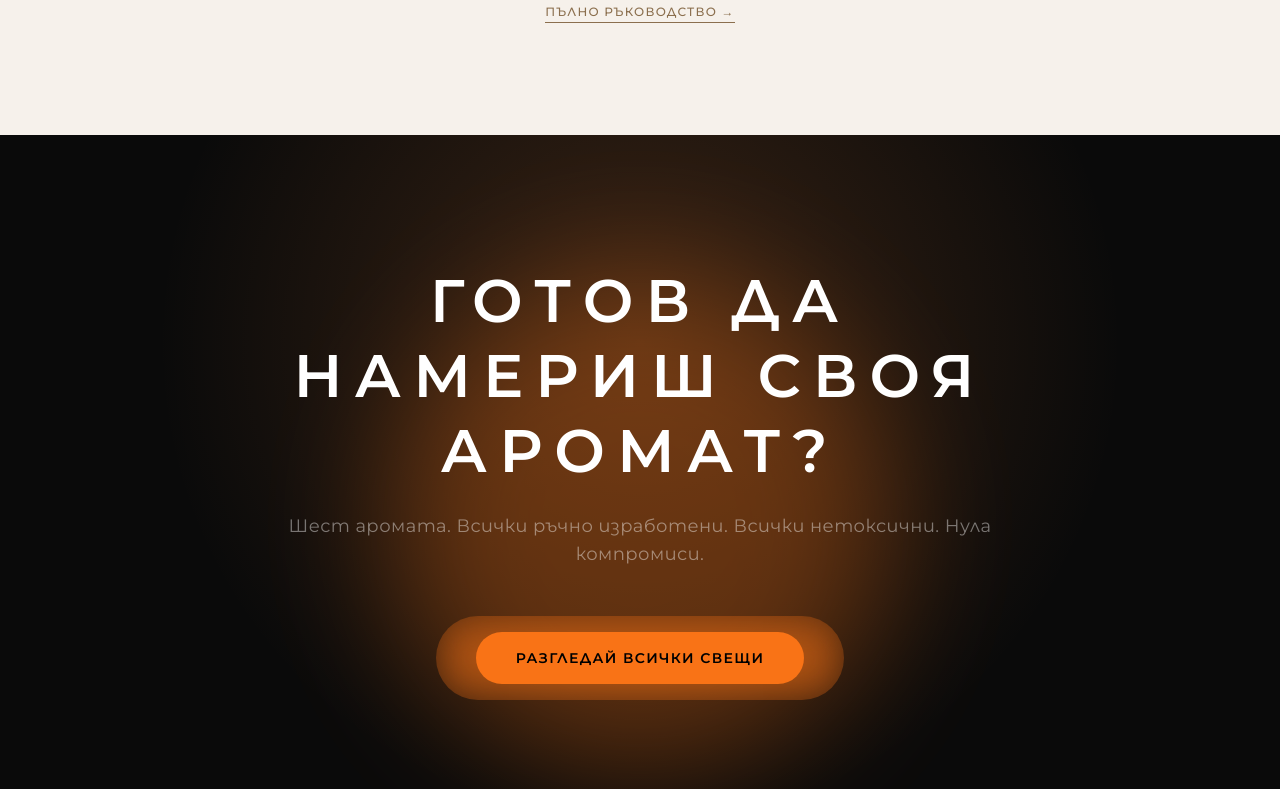
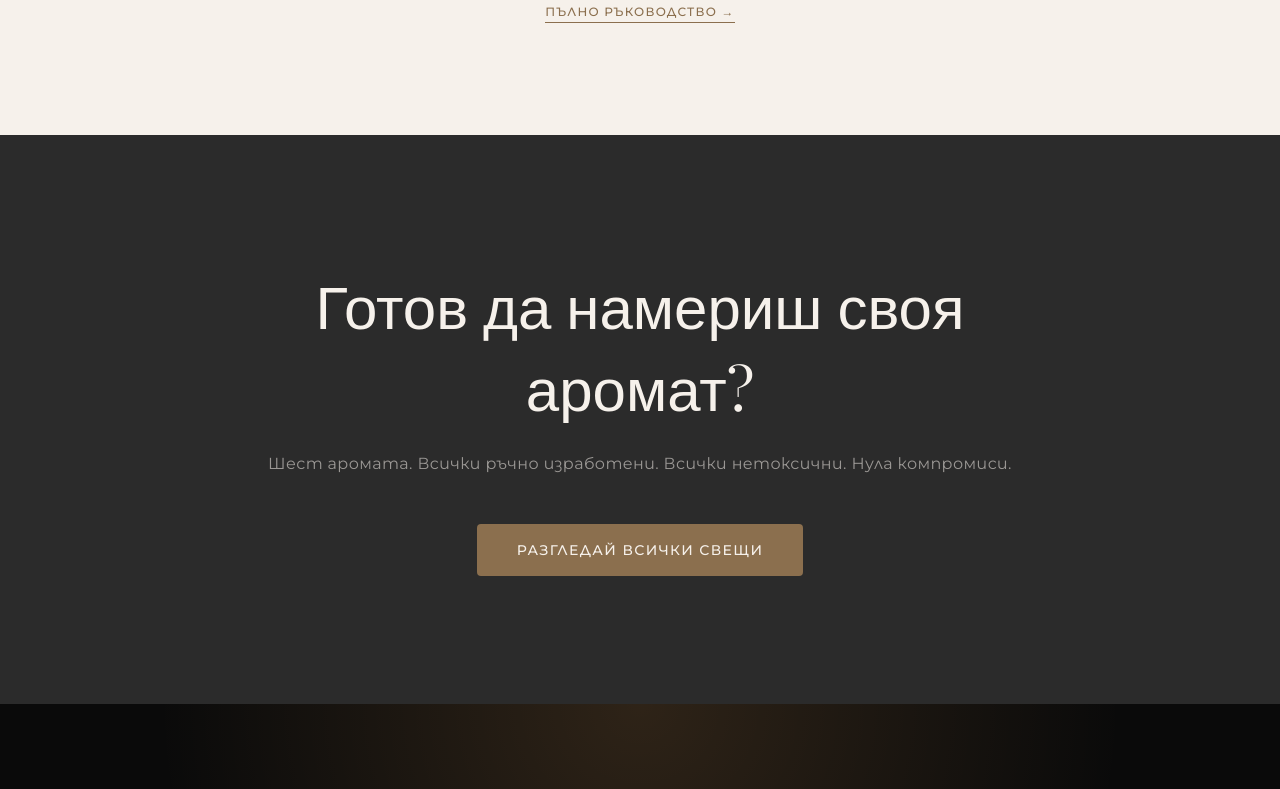
Before and after one commit to lyuboslavyordanov8/55candles, a Next.js app: page /bg in a window 1280 px wide. Shown: the part 4460-5249 px from the top of the page. Built offline with nearby package versions, Linux system fonts and the light colour scheme; a web font is replaced by a local one.

Commit message:
feat: charcoal CTA banner with clay button, remove orange glow

```diff
--- a/src/components/home/CtaBanner.tsx
+++ b/src/components/home/CtaBanner.tsx
@@ -10,57 +10,40 @@ export default function CtaBanner({ locale }: Props) {
   const t = useTranslations('ctaBanner')
 
   return (
-    <section className="relative py-32 px-6 bg-[#0a0a0a] text-white overflow-hidden">
-
-      {/* 🔥 Ambient glow */}
-      <div className="absolute inset-0 bg-[radial-gradient(circle_at_50%_30%,rgba(255,140,60,0.2),transparent_60%)]" />
-
-      {/* 🔥 Subtle moving glow */}
-      <motion.div
-        className="absolute w-[500px] h-[500px] rounded-full blur-3xl opacity-30"
-        style={{ background: '#f97316', top: '20%', left: '50%', translateX: '-50%' }}
-        animate={{ y: [0, -30, 0] }}
-        transition={{ duration: 6, repeat: Infinity, ease: 'easeInOut' }}
-      />
-
-      <div className="relative max-w-3xl mx-auto text-center">
+    <section className="py-32 px-6 bg-charcoal">
+      <div className="max-w-3xl mx-auto text-center">
 
         {/* Headline */}
         <motion.h2
-          initial={{ opacity: 0, y: 30 }}
+          initial={{ opacity: 0, y: 24 }}
           whileInView={{ opacity: 1, y: 0 }}
-          transition={{ duration: 0.7 }}
-          className="text-4xl md:text-6xl font-semibold tracking-[0.2em] uppercase leading-tight mb-6"
+          transition={{ duration: 0.6 }}
+          className="font-serif text-4xl md:text-6xl font-normal leading-snug mb-6 text-cream-base"
         >
           {t('headline')}
         </motion.h2>
 
         {/* Subtext */}
         <motion.p
-          initial={{ opacity: 0, y: 20 }}
-          whileInView={{ opacity: 0.7, y: 0 }}
-          transition={{ delay: 0.2 }}
-          className="text-base md:text-lg text-white/60 tracking-wide mb-12"
+          initial={{ opacity: 0, y: 16 }}
+          whileInView={{ opacity: 1, y: 0 }}
+          transition={{ delay: 0.15 }}
+          className="text-base text-cream-base/55 tracking-wide mb-12"
         >
           {t('sub')}
         </motion.p>
 
         {/* CTA */}
         <motion.div
-          whileHover={{ scale: 1.05 }}
-          transition={{ type: 'spring', stiffness: 250 }}
+          initial={{ opacity: 0, y: 12 }}
+          whileInView={{ opacity: 1, y: 0 }}
+          transition={{ delay: 0.25 }}
         >
           <Link
             href={`/${locale}/products`}
-            className="relative inline-flex items-center justify-center px-10 py-4 rounded-full font-semibold text-sm tracking-widest uppercase overflow-hidden"
+            className="inline-flex items-center justify-center px-10 py-4 bg-clay text-cream-base text-sm font-medium tracking-widest uppercase rounded-sm hover:opacity-85 transition-opacity duration-200"
           >
-            {/* 🔥 Glow layer */}
-            <span className="absolute inset-0 bg-[#f97316] blur-xl opacity-60" />
-
-            {/* Button */}
-            <span className="relative z-10 bg-[#f97316] px-10 py-4 rounded-full text-black">
-              {t('cta')}
-            </span>
+            {t('cta')}
           </Link>
         </motion.div>
       </div>
```
